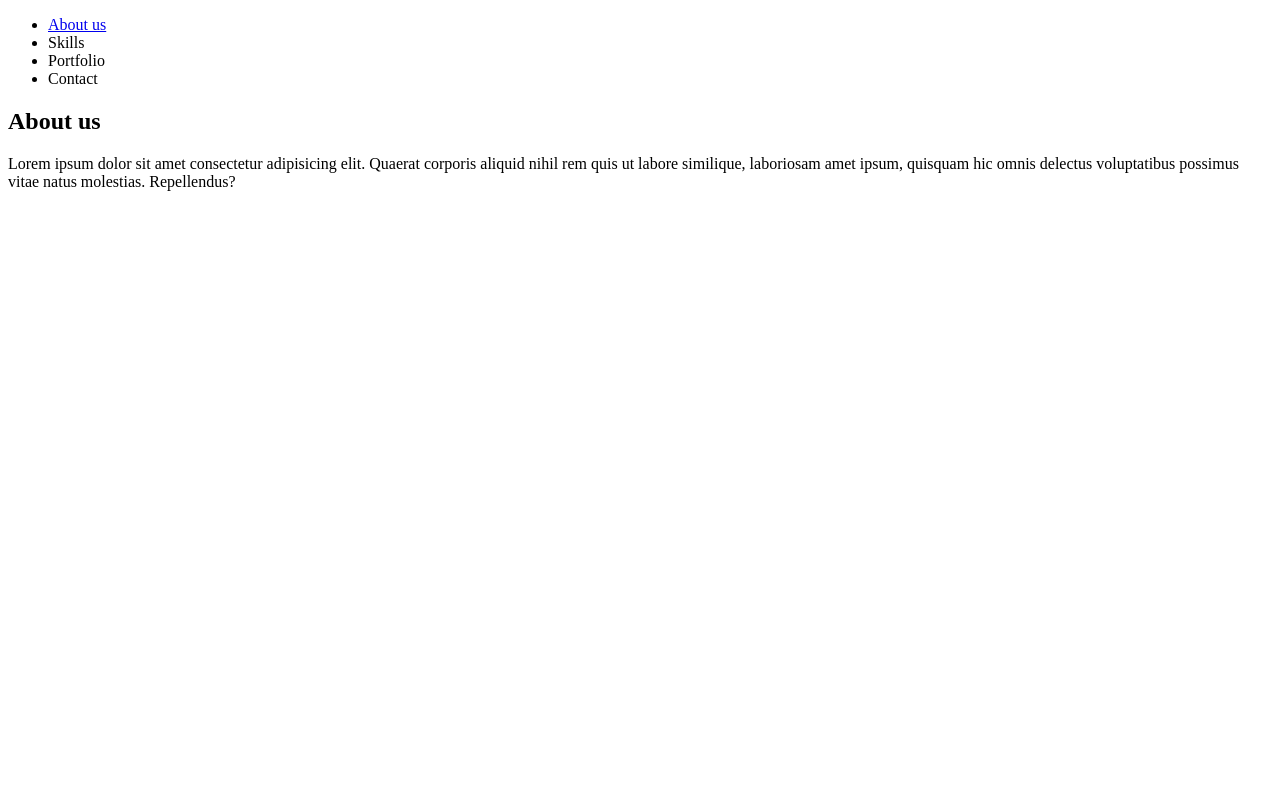
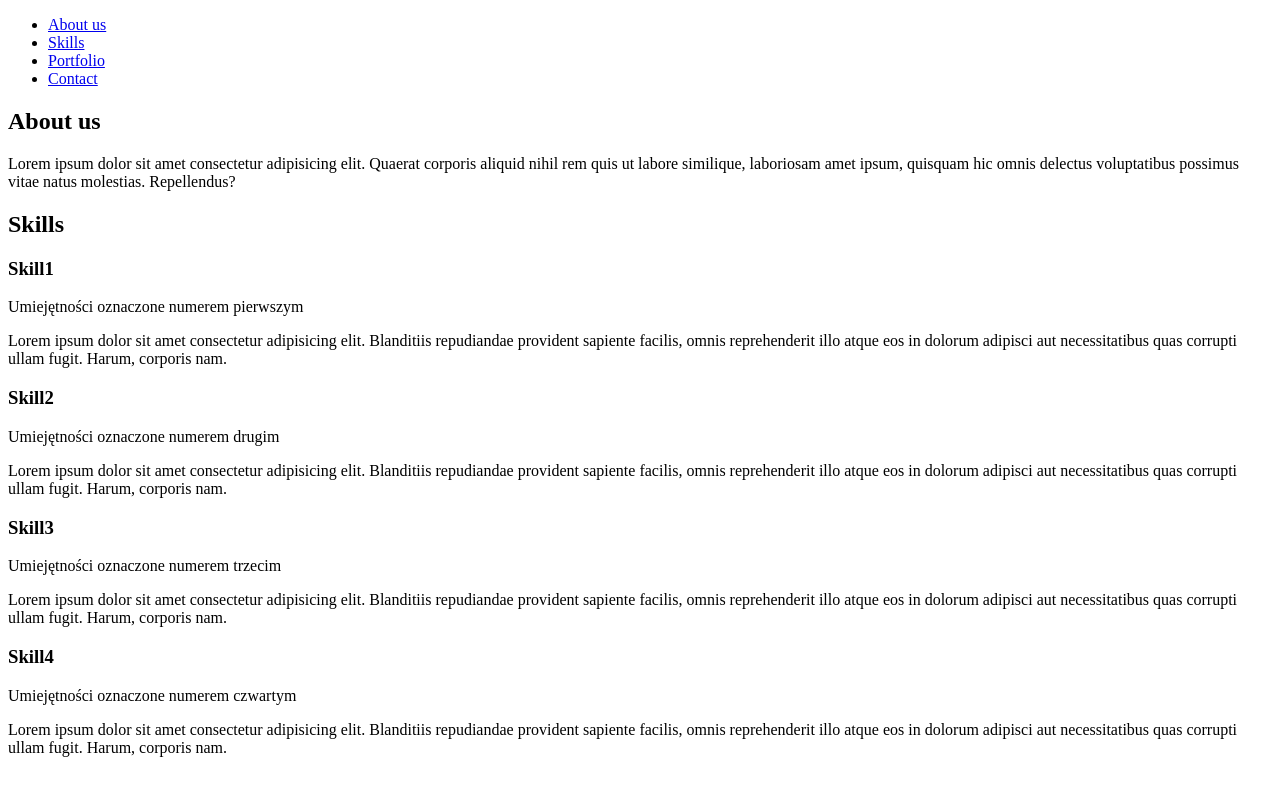
Before and after one commit to tomaszgrazul/zadanie15, a plain HTML site: page index.html in a window 1280 px wide. Drawn offline with Linux system fonts and the light colour scheme.

Commit message:
sekcja Skills

```diff
--- a/index.html
+++ b/index.html
@@ -10,9 +10,9 @@
     <nav>
         <ul>
             <li><a href="#sekcja1">About us</a></li>
-            <li>Skills</li>
-            <li>Portfolio</li>
-            <li>Contact</li>
+            <li><a href="#sekcja2">Skills</a></li>
+            <li><a href="#sekcja3">Portfolio</a></li>
+            <li><a href="#sekcja4">Contact</a></li>
         </ul>
     </nav>
 
@@ -22,5 +22,43 @@
         </header>
             <p id="sekcja1">Lorem ipsum dolor sit amet consectetur adipisicing elit. Quaerat corporis aliquid nihil rem quis ut labore similique, laboriosam amet ipsum, quisquam hic omnis delectus voluptatibus possimus vitae natus molestias. Repellendus?</p>
     </section>
+
+    <section>
+        <header>
+            <h2 id="sekcja2">Skills</h2>
+        </header>
+        <div class="skill">
+            <header>
+                <h3>Skill1</h3>
+            </header>
+                <p>Umiejętności oznaczone numerem pierwszym</p>
+                <p>Lorem ipsum dolor sit amet consectetur adipisicing elit. Blanditiis repudiandae provident sapiente facilis, omnis reprehenderit illo atque eos in dolorum adipisci aut necessitatibus quas corrupti ullam fugit. Harum, corporis nam.</p>
+        </div>
+
+        <div class="skill">
+            <header>
+                <h3>Skill2</h3>
+            </header>
+                <p>Umiejętności oznaczone numerem drugim</p>
+                <p>Lorem ipsum dolor sit amet consectetur adipisicing elit. Blanditiis repudiandae provident sapiente facilis, omnis reprehenderit illo atque eos in dolorum adipisci aut necessitatibus quas corrupti ullam fugit. Harum, corporis nam.</p>
+        </div>
+
+        <div class="skill">
+            <header>
+                <h3>Skill3</h3>
+            </header>
+                <p>Umiejętności oznaczone numerem trzecim</p>
+                <p>Lorem ipsum dolor sit amet consectetur adipisicing elit. Blanditiis repudiandae provident sapiente facilis, omnis reprehenderit illo atque eos in dolorum adipisci aut necessitatibus quas corrupti ullam fugit. Harum, corporis nam.</p>
+        </div>
+
+        <div class="skill">
+            <header>
+                <h3>Skill4</h3>
+            </header>
+                <p>Umiejętności oznaczone numerem czwartym</p>
+                <p>Lorem ipsum dolor sit amet consectetur adipisicing elit. Blanditiis repudiandae provident sapiente facilis, omnis reprehenderit illo atque eos in dolorum adipisci aut necessitatibus quas corrupti ullam fugit. Harum, corporis nam.</p>
+        </div>
+    </section>
+
 </body>
 </html>
```
